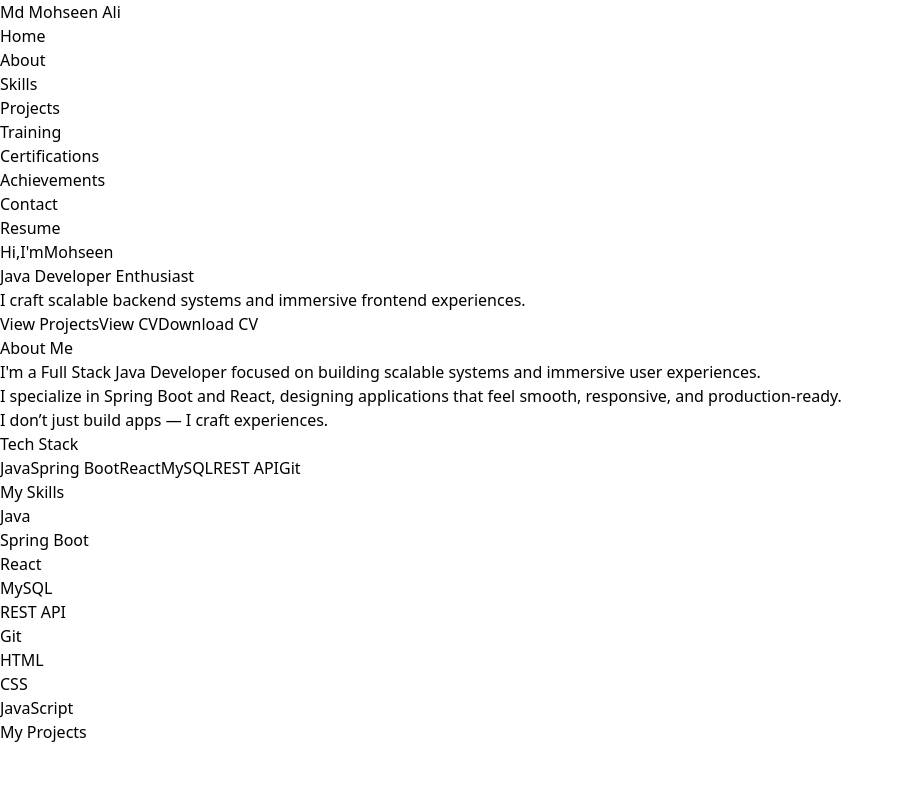
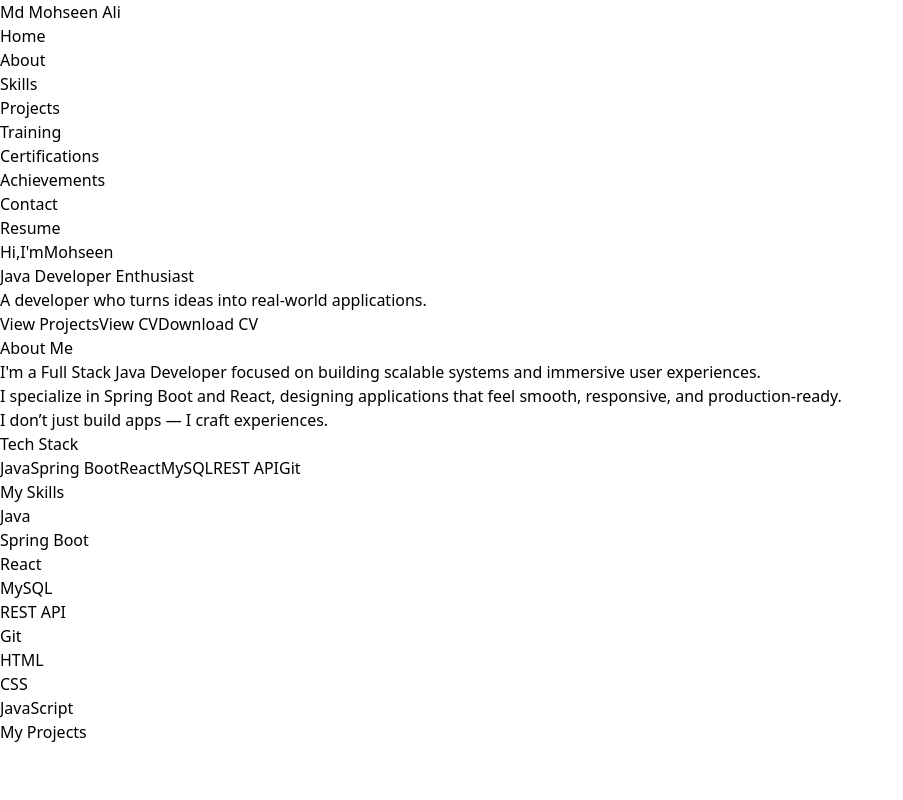
Before and after one commit to Md-Mohseen-Ali/portfolio-frontend, a React app: page / in a window 1280 px wide. Shown: the top 800 px of the page, without its empty margins (0-903 px from the left). Built offline with nearby package versions, Linux system fonts and the light colour scheme; the HTML template or start-up script is replaced by a standard one.

Commit message:
Update Landing.jsx

```diff
--- a/src/sections/Landing.jsx
+++ b/src/sections/Landing.jsx
@@ -110,7 +110,7 @@ function Landing() {
             transition={{ delay: 0.6 }}
             className="text-gray-400 mt-6"
           >
-            I craft scalable backend systems and immersive frontend experiences.
+            A developer who turns ideas into real-world applications.
           </motion.p>
 
           {/* Buttons */}
```
